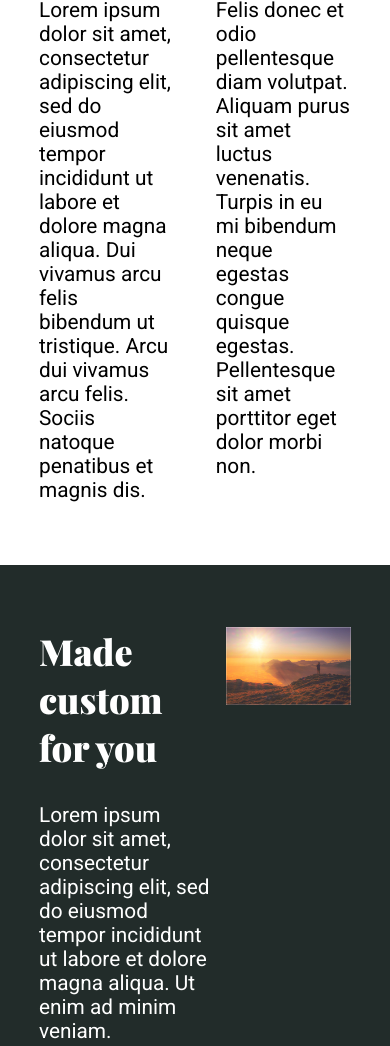
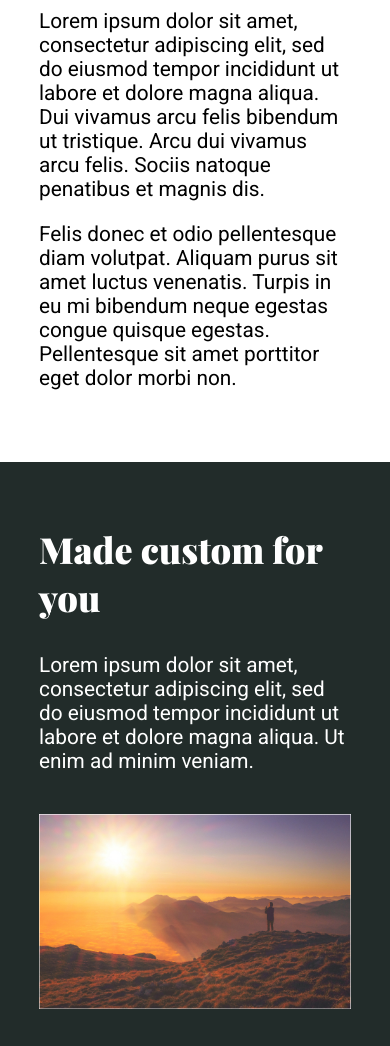
Before and after one commit to paulodelia/conquering-responsive-layouts, a plain HTML site: page day-12/index.html in a window 390 px wide. Shown: the part 804-1850 px from the top of the page. Drawn offline with nearby package versions, Linux system fonts and the light colour scheme.

Commit message:
challenge 4 responsive

```diff
--- a/day-12/style.css
+++ b/day-12/style.css
@@ -62,7 +62,7 @@ h2 {
 
 .section--one h2 {
   color: #824936;
-  font-size: 60px;
+  font-size: 3rem;
 }
 
 .section--two h2 {
@@ -101,3 +101,27 @@ h2 {
 .section--four {
   background-color: #824936;
 }
+
+@media (max-width: 600px) {
+  .section--two .col {
+    margin: 0.5em 0;
+  }
+
+  .section--two .container .row,
+  .section--three .container.row,
+  .section--four .container.row {
+    display: flex;
+    flex-direction: column;
+    align-items: center;
+  }
+
+  .section__content {
+    width: 100%;
+  }
+
+  .section__img {
+    align-self: center;
+    margin: 2em 0;
+    width: 100%;
+  }
+}
```
